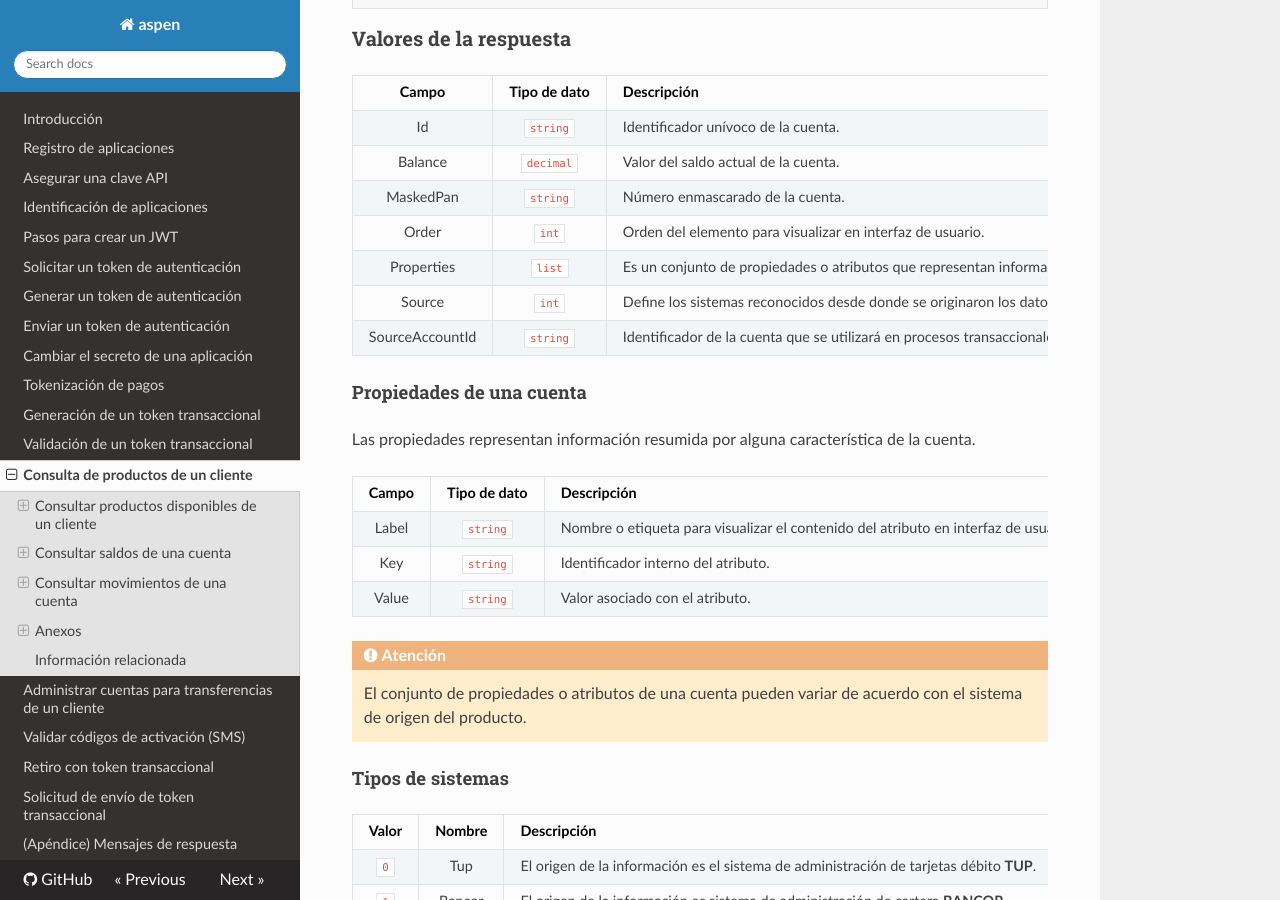
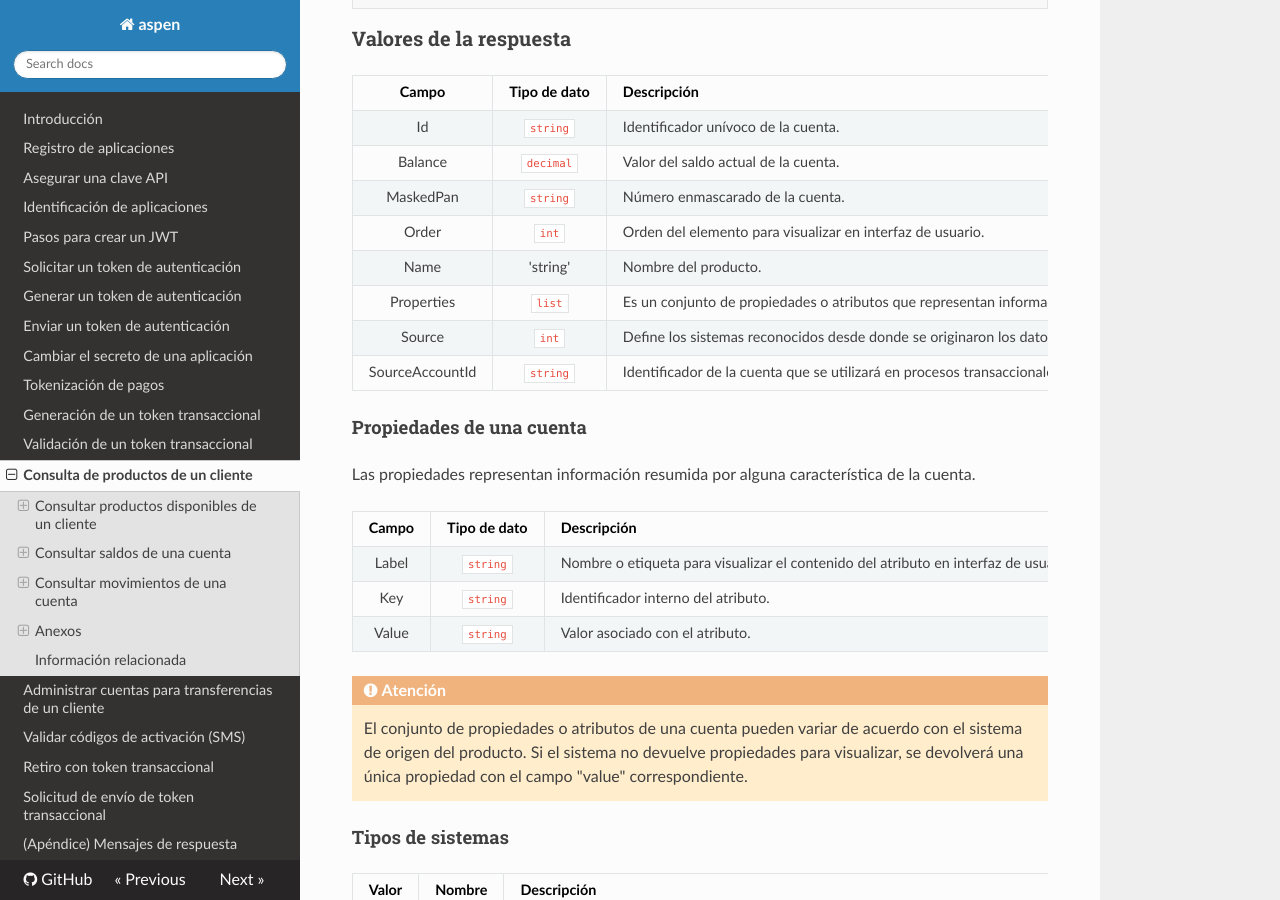
Before and after one commit to menchi2000/Aspen, an MkDocs documentation site: the page built from docs/Inquiries-CustomerAccounts.md, in a window 1280 px wide and 900 px high, scrolled down 1900 px. Built offline with MkDocs 1.6.1, drawn with Linux system fonts in a browser that asks for light colours; nearby versions of some CDN libraries; old or Windows-style settings are respelled for this version of MkDocs.

Commit message:
Update Inquiries-CustomerAccounts.md

```diff
--- a/docs/Inquiries-CustomerAccounts.md
+++ b/docs/Inquiries-CustomerAccounts.md
@@ -100,6 +100,7 @@ Id | `string` | Identificador unívoco de la cuenta.
 Balance | `decimal` | Valor del saldo actual de la cuenta.
 MaskedPan | `string` | Número enmascarado de la cuenta.
 Order | `int` | Orden del elemento para visualizar en interfaz de usuario.
+Name | 'string' | Nombre del producto.
 Properties | `list` | Es un conjunto de propiedades o atributos que representan información adicional de la cuenta. [Propiedades de una cuenta](Inquiries-CustomerAccounts.md#accountProperties)
 Source | `int` | Define los sistemas reconocidos desde donde se originaron los datos de la cuenta. [Tipos de sistemas](Inquiries-CustomerAccounts.md#subsystems)
 SourceAccountId | `string` | Identificador de la cuenta que se utilizará en procesos transaccionales
@@ -118,7 +119,7 @@ Value | `string` | Valor asociado con el atributo.
 
 <div class="admonition warning">
    <p class="first admonition-title">Atención</p>
-   <p class="last">El conjunto de propiedades o atributos de una cuenta pueden variar de acuerdo con el sistema de origen del producto.</p>
+   <p class="last">El conjunto de propiedades o atributos de una cuenta pueden variar de acuerdo con el sistema de origen del producto. Si el sistema no devuelve propiedades para visualizar, se devolverá una única propiedad con el campo "value" correspondiente.</p>
 </div>
 
 #### Tipos de sistemas
```
